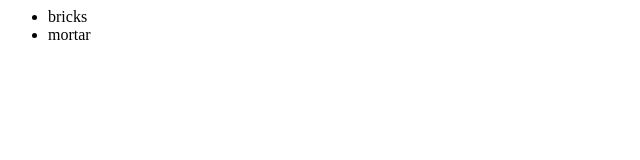
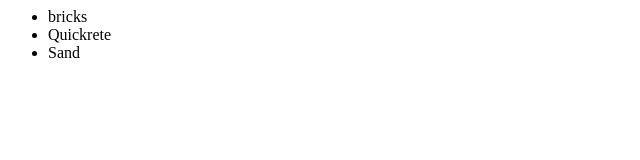
Before and after one commit to lemons2lemonade/newGitTest, a plain HTML site: page index.html in a window 1280 px wide. Shown: the full height of the page, 0-640 px from the left. Drawn offline with Linux system fonts and the light colour scheme.

Commit message:
Made a change to the mortar more specific

```diff
--- a/index.html
+++ b/index.html
@@ -4,7 +4,8 @@
 	<div>
 		<ul>
 			<li>bricks</li>
-			<li>mortar</li>
+			<li>Quickrete</li>
+			<li>Sand</li>
 		</ul>
 	</div>
 </body>
```
